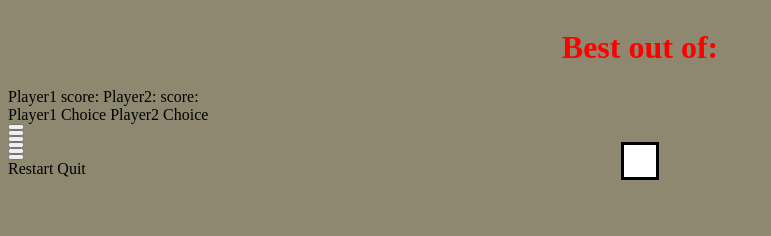
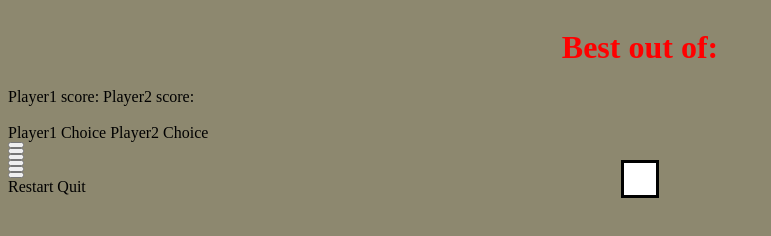
Before and after one commit to Keenan-Bedenfield/ps-classwork-module-1-project, a plain HTML site: page game.html in a window 1280 px wide. Shown: the whole page, without its empty margins (0-771 px from the left). Drawn offline with Linux system fonts and the light colour scheme.

Commit message:
Update game.html

```diff
--- a/game.html
+++ b/game.html
@@ -13,11 +13,12 @@
                 <h1 id="matchBest">Best out of:</h1>
                 <h2 id="matchCounter"></h2>
             </header>
-            <div>
-                <span id="player1">Player1 score:<span class="score"><span></span>
-                <span id="player2">Player2: score:<span class="score"></span></span>
+
+            <div id="playerScoreContainer">
+                <span id="player1" class="score">Player1 score:</span>
+                <span id="player2" class="score">Player2 score:</span>
             </div>
-
+            <br>
             <div>
                 <span id="player1Choice">Player1 Choice</span>
                 <span id="player2Choice">Player2 Choice</span>
```
